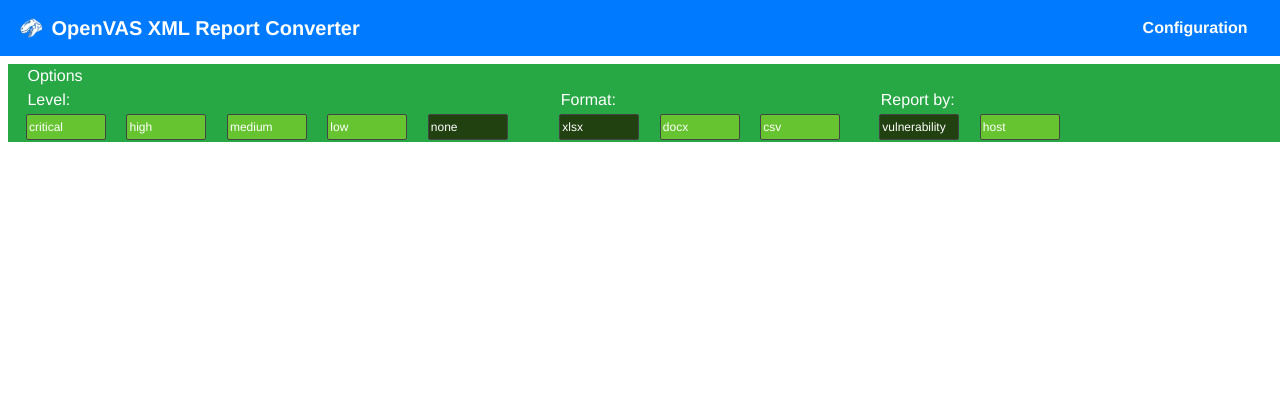
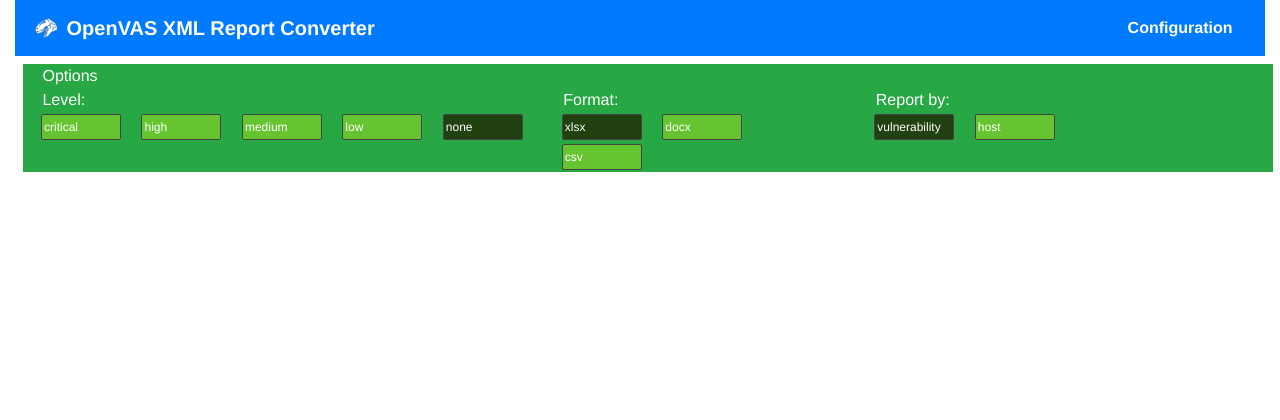
Before and after one commit to dudacgf/ovr_convert, a Python web app: template btf-site/templates/index.html in a window 1280 px wide. Shown: the top 420 px of the page. Run offline with Jinja, Linux system fonts and the light colour scheme; the template is opened without the code that fills it, so the values that code supplies are empty; some libraries are stand-ins or nearby versions; some web fonts are replaced.

Commit message:
Container fluid

```diff
--- a/btf-site/templates/base.html
+++ b/btf-site/templates/base.html
@@ -7,7 +7,7 @@
 
         <!-- Required meta tags -->
         <meta charset="utf-8">
-        <meta name="viewport" content="width=device-width, initial-scale=1">
+        <meta name="viewport" content="width=device-width">
 
         {% block styles %}
             <!-- Bootstrap CSS -->
@@ -30,6 +30,7 @@
         {% endblock %}
     </head>
     <body>
+      <div class="container-fluid">
         <!-- early load images -->
         <div style="display:none;"><img src="{{ url_for('.static', filename='images/waiting.gif') }}"></div>
         <!-- Your page content -->
@@ -42,6 +43,6 @@
             </div>
             {% endblock %}
         </div>
-
+      </div>
     </body>
 </html>
```
Also changed, not shown: 1 other file.
